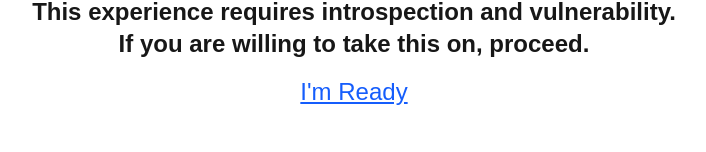
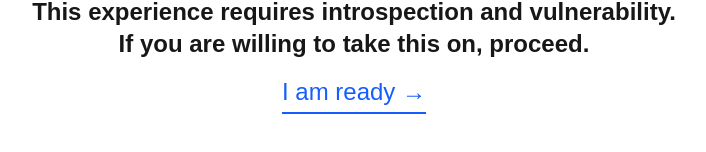
Before and after one commit to fernakr/hear-me-out, a Next.js app: page / in a window 1280 px wide. Shown: the part 348-500 px from the top of the page, without its empty margins (286-992 px from the left). Built offline with nearby package versions, Linux system fonts and the light colour scheme; a web font is replaced by a local one.

Commit message:
question revisions

```diff
--- a/src/app/globals.css
+++ b/src/app/globals.css
@@ -28,6 +28,7 @@ body {
 
 a {
   @apply text-blue-600 underline;
+  text-underline-offset: 0.5em;
 
   &:hover {
     @apply no-underline;
--- a/src/app/page.tsx
+++ b/src/app/page.tsx
@@ -2,13 +2,13 @@ import Link from "next/link";
 
 export default function Home() {
   return (
-    <div className="text-center lg:text-2xl">
+    <div className="text-center md:text-xl lg:text-2xl">
       <p className="mb-3 font-bold">This experience requires introspection and vulnerability.<br /> If you are willing to take this on, proceed.</p>
       <Link
         href="/questionnaire"
         className="inline-block underline hover:no-underline"
       >
-        I'm Ready
+        I am ready &#8594;
       </Link>
     </div>
   );
```
